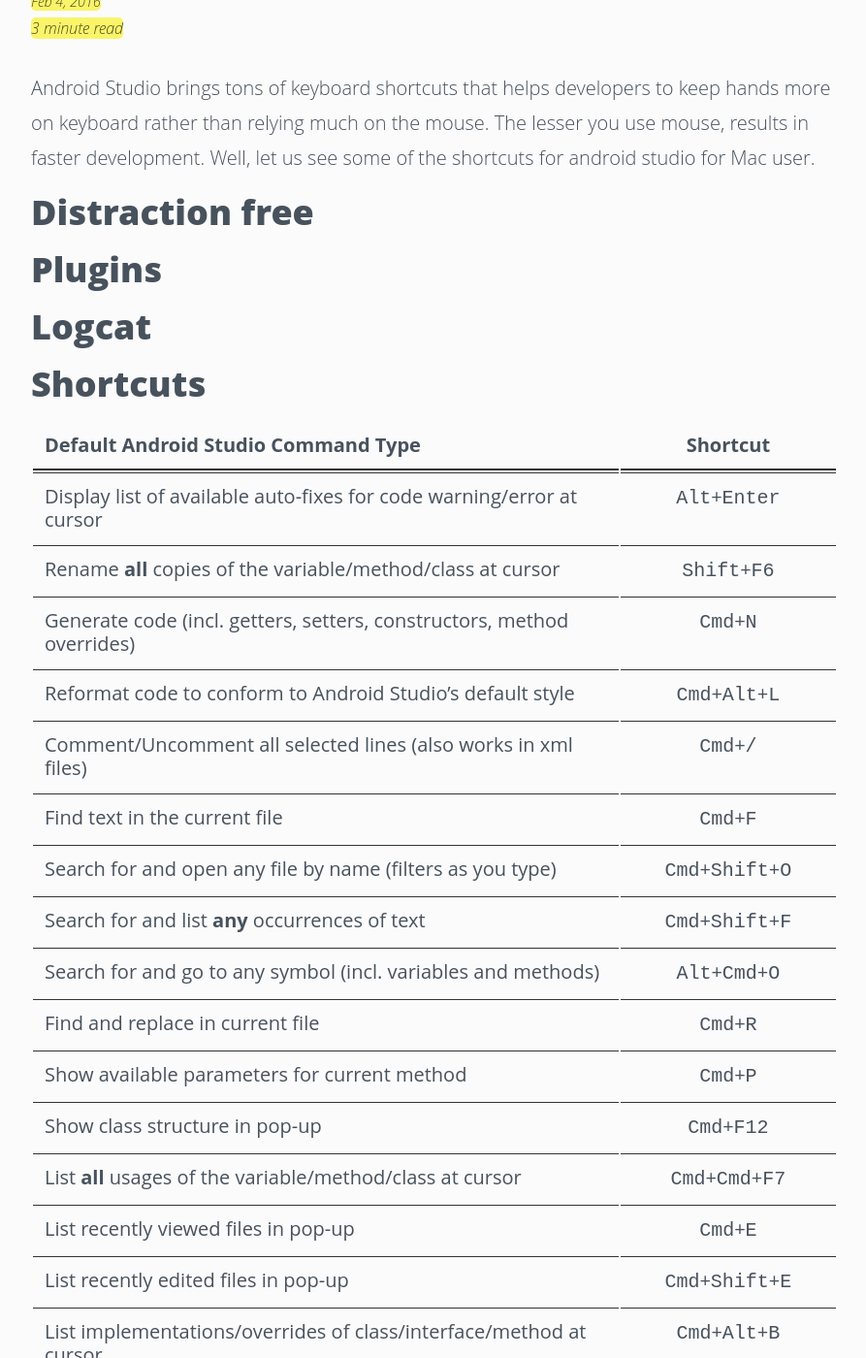
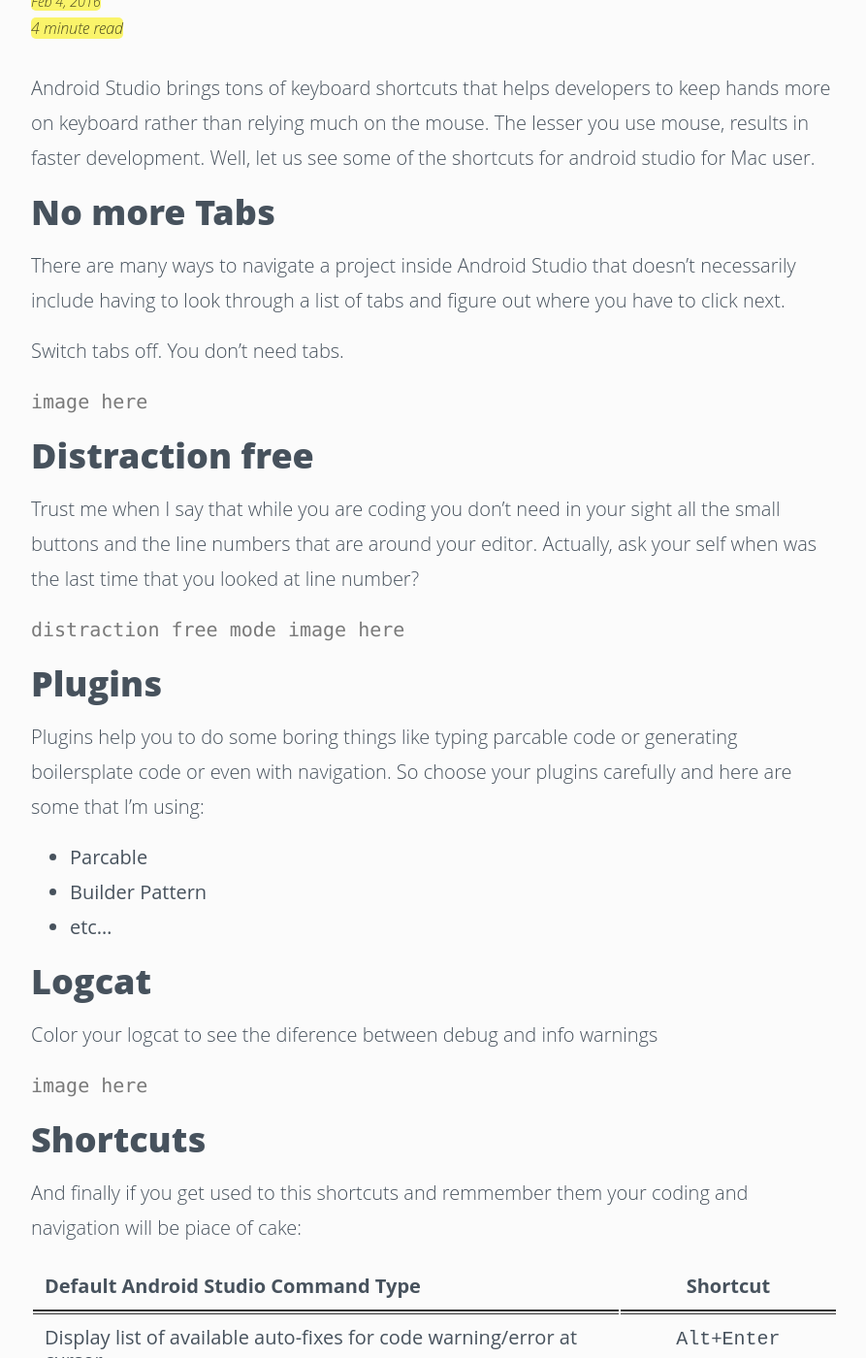
Before and after one commit to marsicdev/marsicdev.github.io, a Jekyll site: the page built from _posts/2016-02-04-android-studio-setup.md, in a window 1280 px wide and 1400 px high, scrolled down 345 px. Shown: the whole window at 97% size, without its empty margins (192-1085 px from the left). Built offline with Jekyll 4.4.1, drawn with Linux system fonts in a browser that asks for light colours; nearby versions of some CDN libraries; Markdown is read by kramdown in place of the engine named in the settings.

Commit message:
Update 2016-02-04-android-studio-setup.md

```diff
--- a/_posts/2016-02-04-android-studio-setup.md
+++ b/_posts/2016-02-04-android-studio-setup.md
@@ -9,13 +9,37 @@
 
 Android Studio brings tons of keyboard shortcuts that helps developers to keep hands more on keyboard rather than relying much on the mouse. The lesser you use mouse, results in faster development. Well, let us see some of the shortcuts for android studio for Mac user.
 
+### No more Tabs
+
+There are many ways to navigate a project inside Android Studio that doesn’t necessarily include having to look through a list of tabs and figure out where you have to click next.
+
+Switch tabs off. You don’t need tabs.
+
+`image here`
+
 ### Distraction free
+
+Trust me when I say that while you are coding you don't need in your sight all the small buttons and the line numbers that are around your editor. Actually, ask your self when was the last time that you looked at line number?
+
+`distraction free mode image here`
 
 ### Plugins
 
+Plugins help you to do some boring things like typing parcable code or generating boilersplate code or even with navigation. So choose your plugins carefully and here are some that I'm using:
+
+- Parcable
+- Builder Pattern
+- etc...
+
 ### Logcat
 
+Color your logcat to see the diference between debug and info warnings
+
+`image here`
+
 ### Shortcuts
+
+And finally if you get used to this shortcuts and remmember them your coding and navigation will be piace of cake:
 
 | Default Android Studio Command Type                                     | Shortcut                         |
 |:------------------------------------------------------------------------|:--------------------------------:|
```
